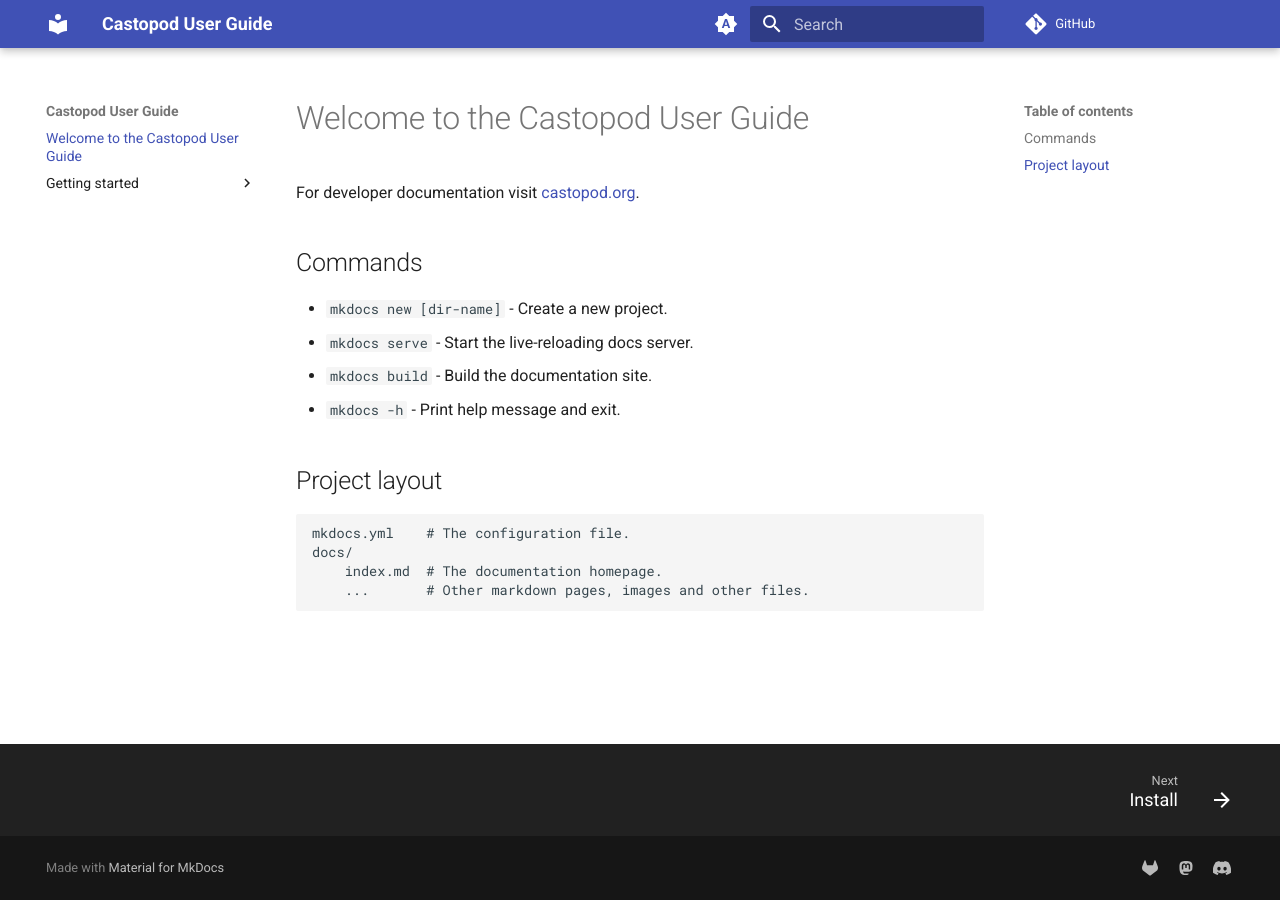
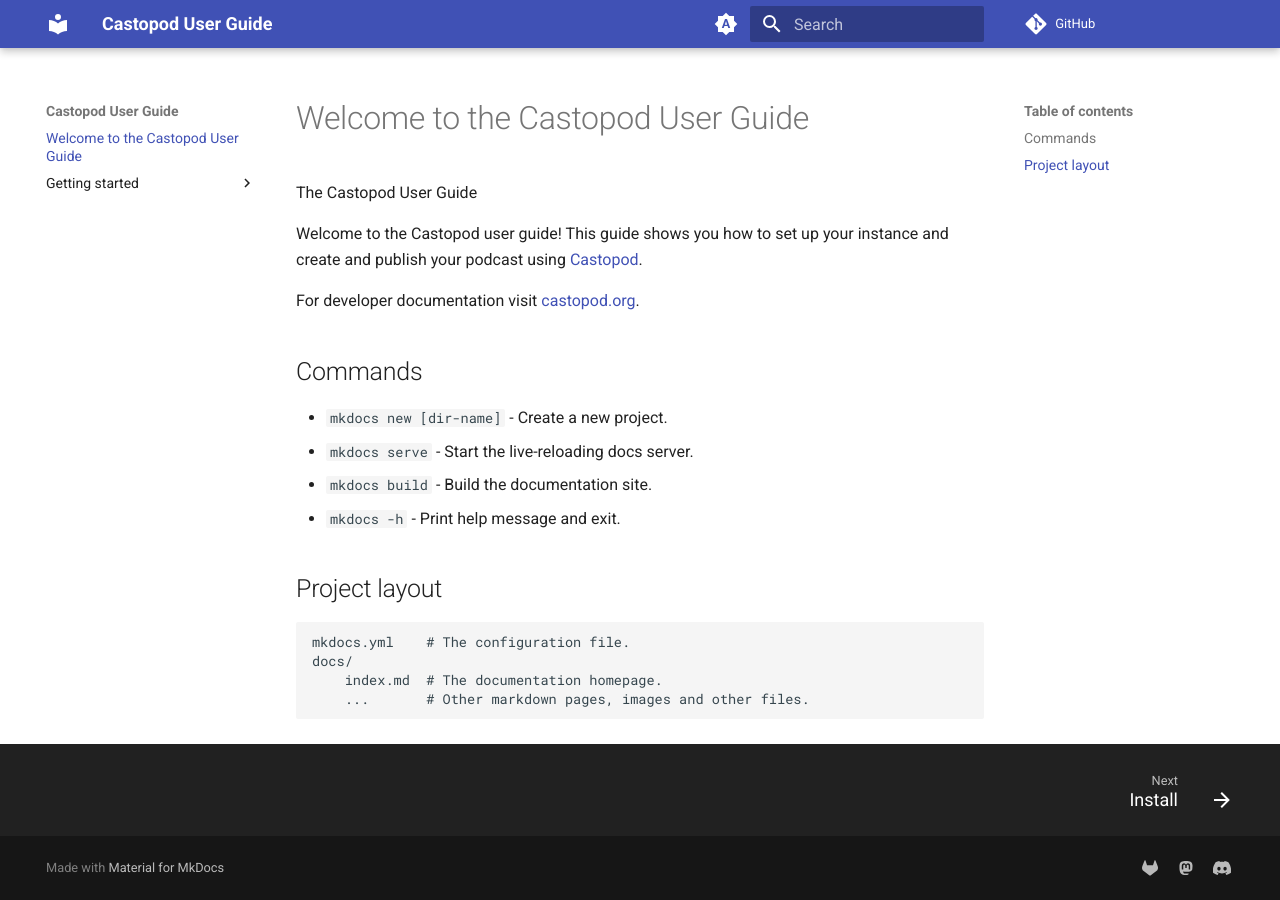
Before and after one commit to prcutler/castopod-user-guide, an MkDocs documentation site: the page built from docs/index.md, in a window 1280 px wide. Built offline with MkDocs 1.6.1 and Material for MkDocs 9.7.7, drawn with Linux system fonts in a browser that asks for light colours; comment, search, counter and statistics services are not loaded.

Commit message:
Update landing page

```diff
--- a/docs/index.md
+++ b/docs/index.md
@@ -1,4 +1,9 @@
 # Welcome to the Castopod User Guide
+
+The Castopod User Guide
+
+Welcome to the Castopod user guide!  This guide shows you how to set up your instance and create and publish
+your podcast using [Castopod](https://www.castopod.org).
 
 For developer documentation visit [castopod.org](https://docs.castopod.org).
 
```
